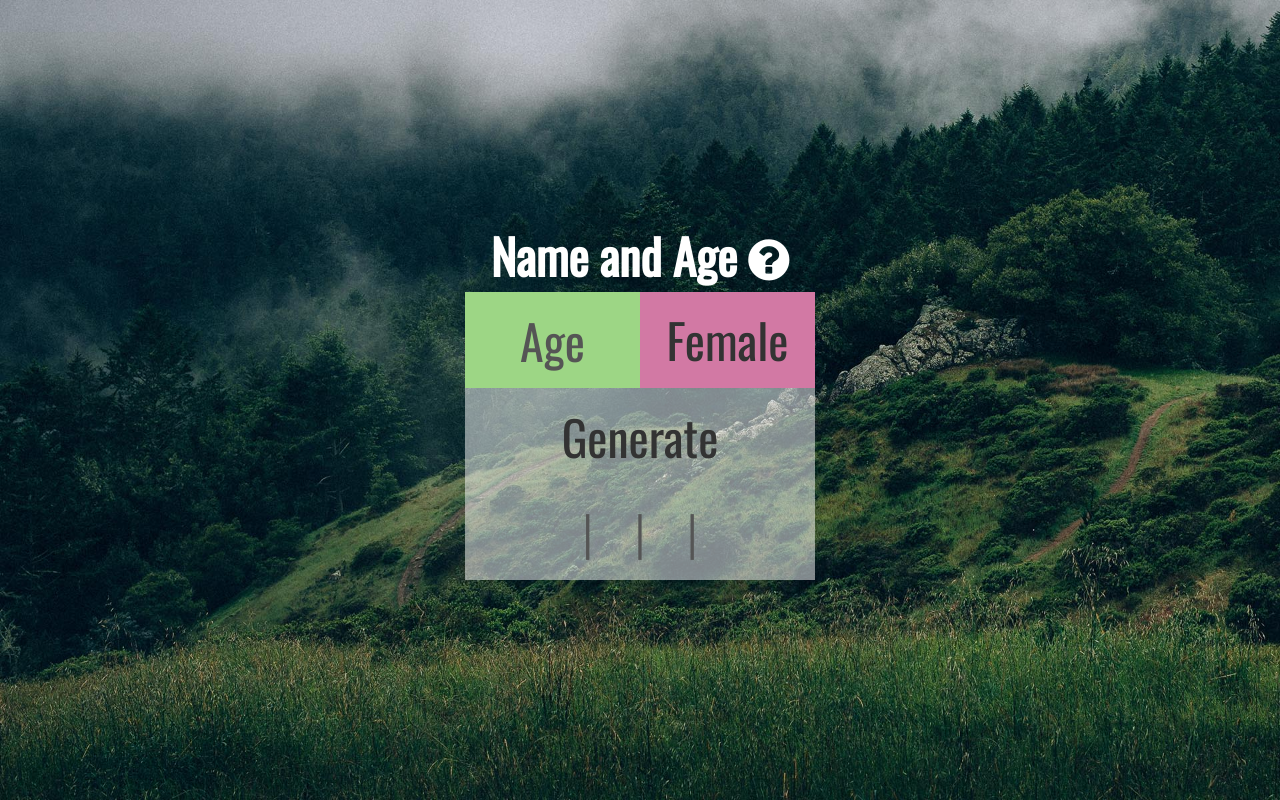
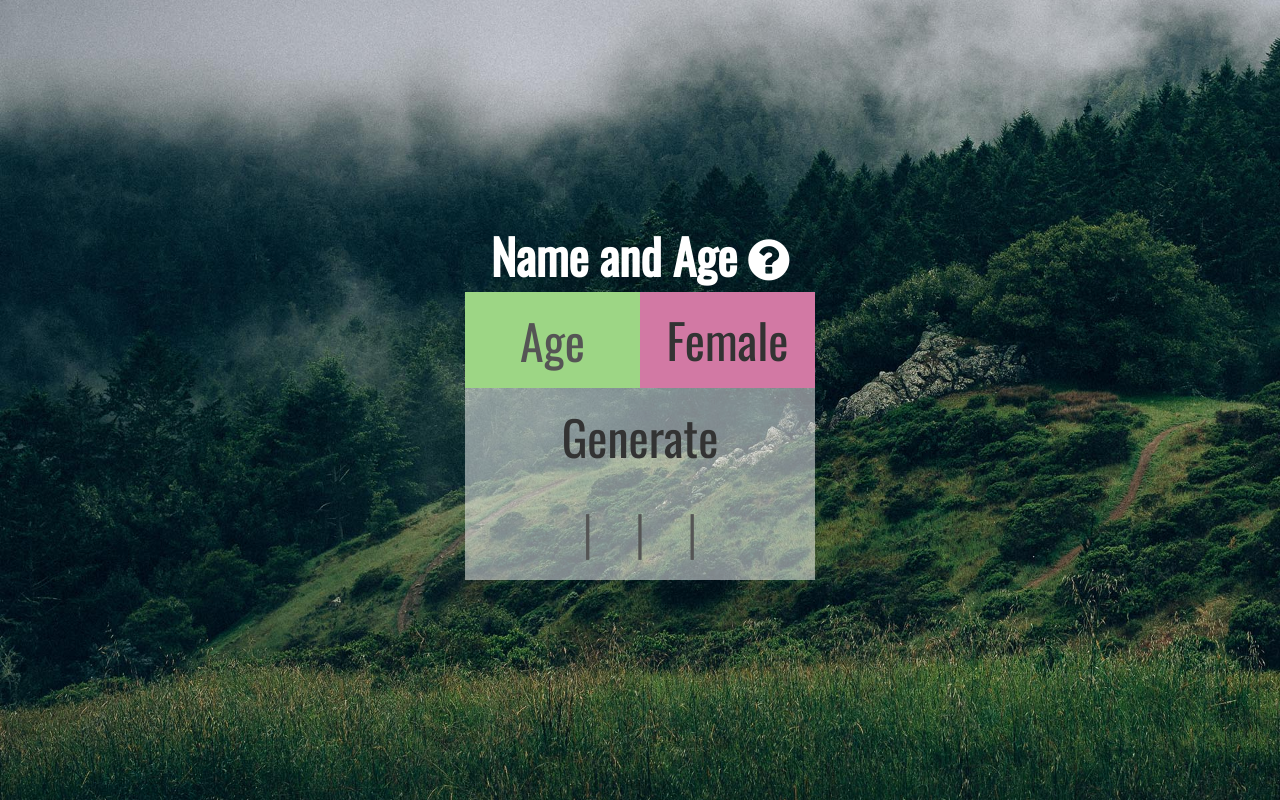
Before and after one commit to jacksondc/name-and-age, a plain HTML site: page index.html in a window 1280 px wide. Drawn offline with nearby package versions, Linux system fonts and the light colour scheme.

Commit message:
Move background up to center center

```diff
--- a/css/main.less
+++ b/css/main.less
@@ -156,7 +156,7 @@ h1 {
 }
 
 #main {
-  background: url('../img/bg-large.jpg') no-repeat bottom center fixed;
+  background: url('../img/bg-large.jpg') no-repeat center center fixed;
   -moz-background-size: cover;
   -webkit-background-size: cover;
   -o-background-size: cover;
```
Also changed, not shown: css/main.css.
